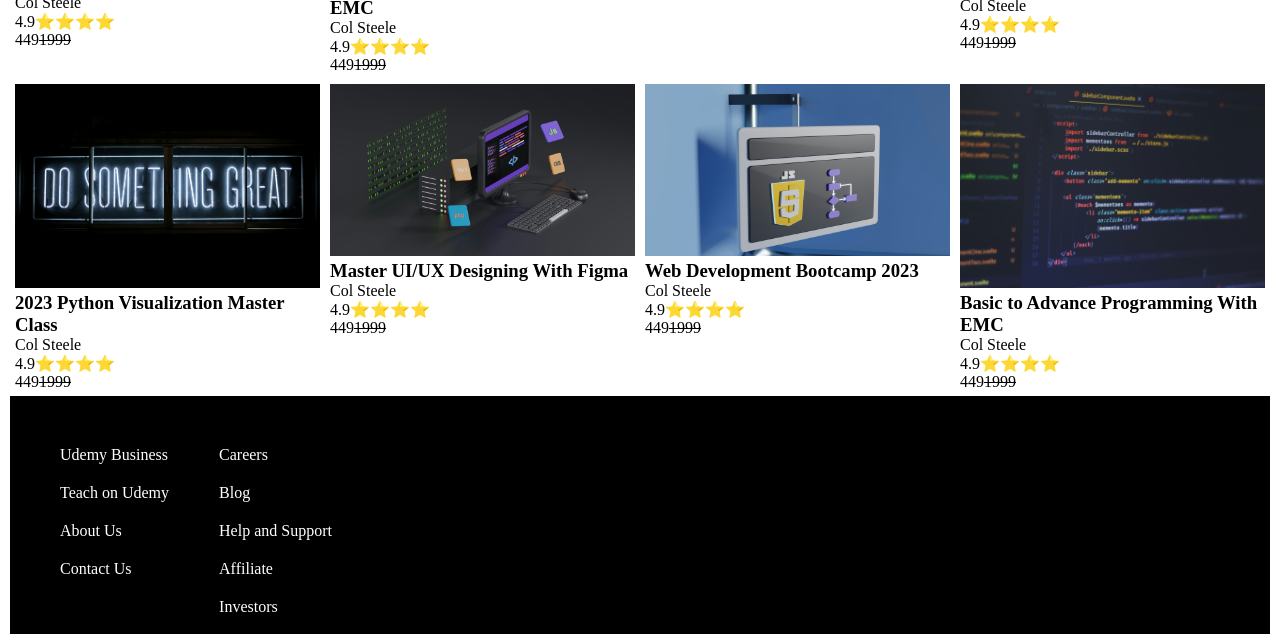
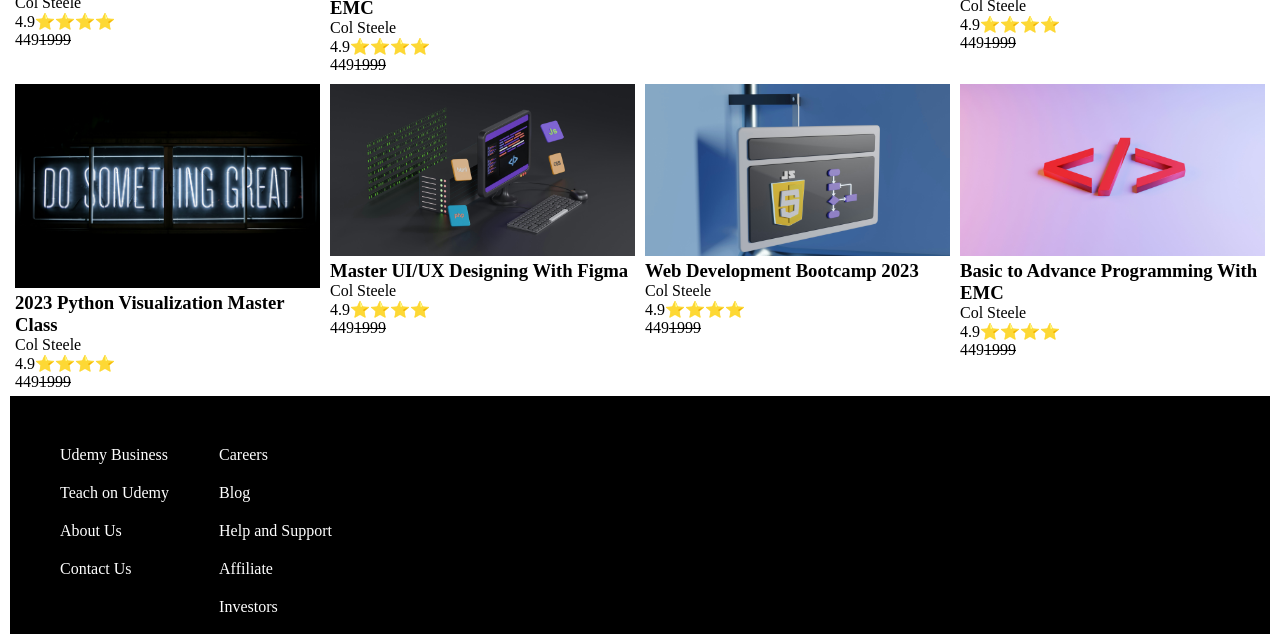
Before and after one commit to sanjay-2003-ss/Udemy, a plain HTML site: page index.html in a window 1280 px wide. Shown: the part 1449-2083 px from the top of the page. Drawn offline with Linux system fonts and the light colour scheme; a web font is replaced by a local one.

Commit message:
Updated main

```diff
--- a/index.html
+++ b/index.html
@@ -172,7 +172,7 @@
                 <p>449<del>1999</del></p>
             </div>
              <div class="course-card">
-                <img src="./images/c5.jpg">
+                <img src="./images/C7.jpg">
                 <h3>Basic to Advance Programming With EMC</h3>
                 <p>Col Steele</p>
                 <p>4.9⭐⭐⭐⭐</p>
```
Also changed, not shown: 1 other file.
